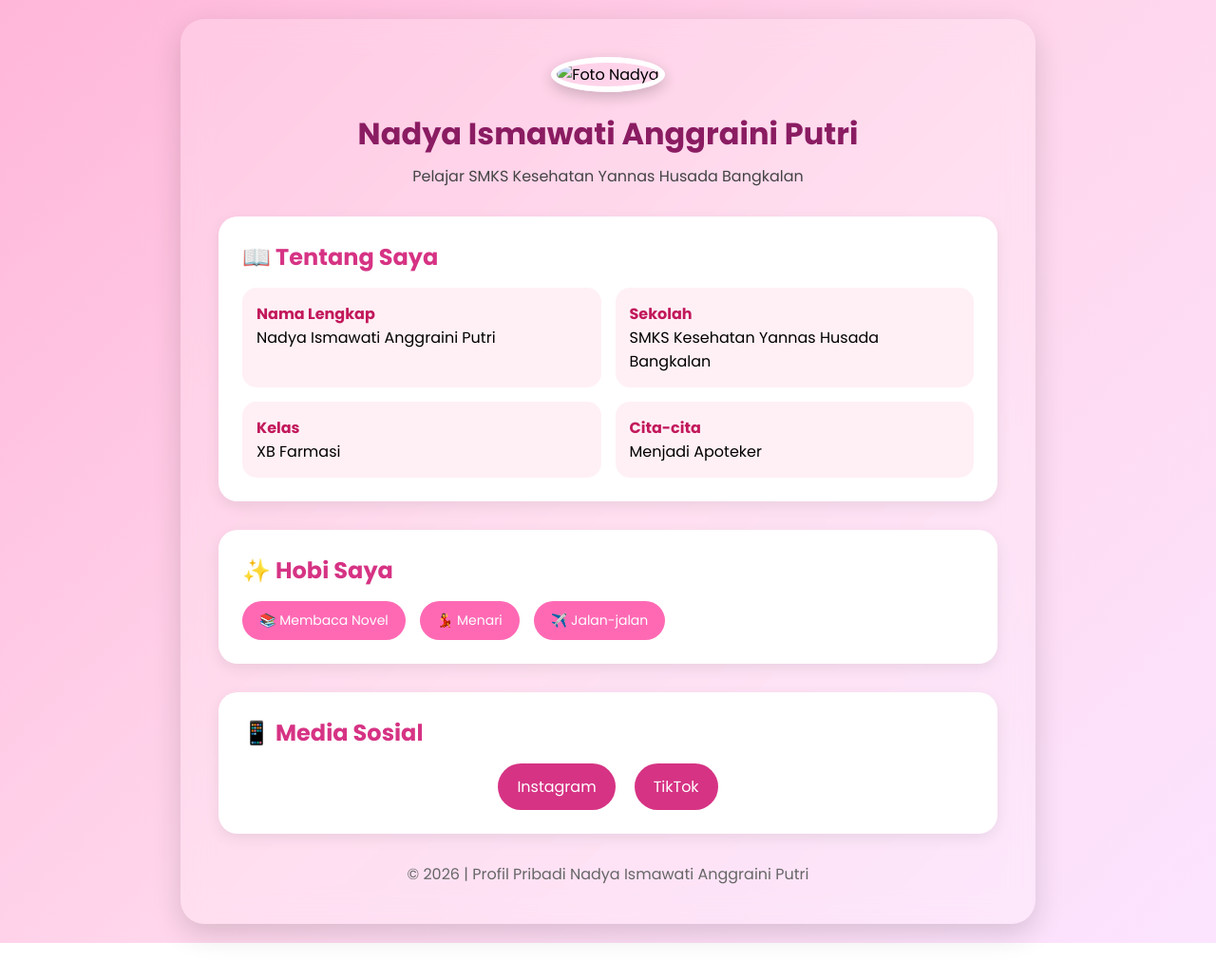
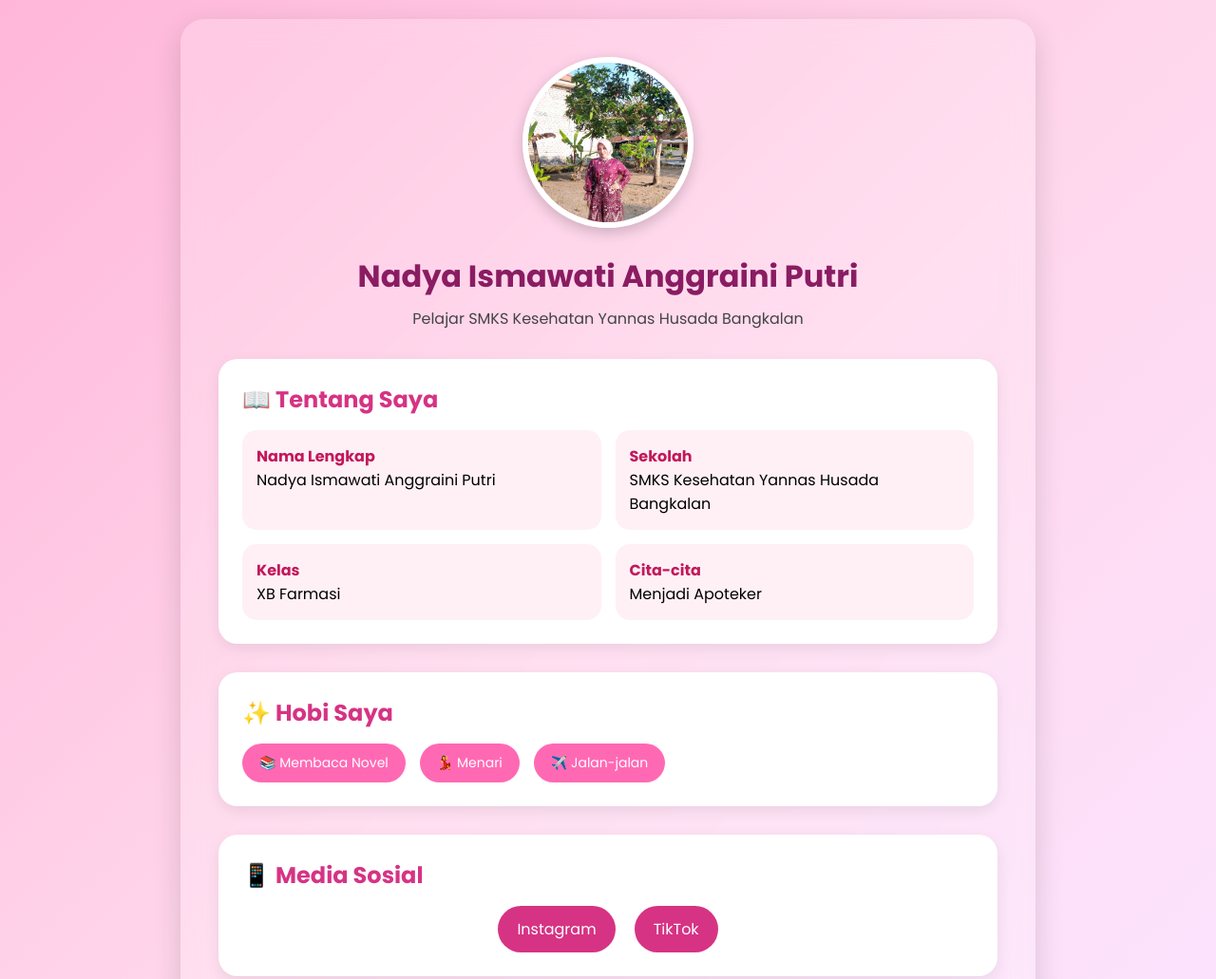
Before and after one commit to nanaynunut-beep/Profil-html-nadya-10b-, a plain HTML site: page index.html in a window 1280 px wide. Shown: the top 1031 px of the page at 95% size. Before the commit the page ends 993 px from the top, so only its background shows below. Drawn offline with Linux system fonts and the light colour scheme.

Commit message:
Update index.html

```diff
--- a/index.html
+++ b/index.html
@@ -142,8 +142,8 @@ body{
 
     <div class="profile">
 
-        <!-- Ganti foto.jpg dengan foto kamu -->
-        <img src="foto.jpg" alt="Foto Nadya">
+
+        <img src="IMG-20260607-WA0031.jpg (1).jpeg" alt="Foto Nadya">
 
         <h1>Nadya Ismawati Anggraini Putri</h1>
         <p>Pelajar SMKS Kesehatan Yannas Husada Bangkalan</p>
```
